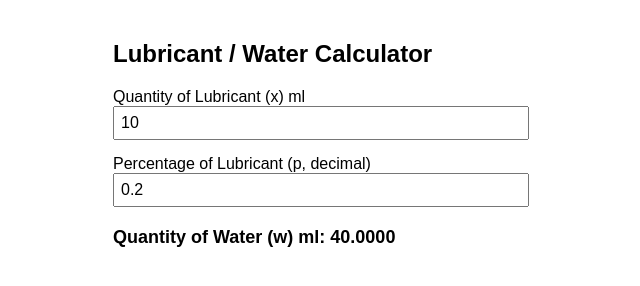
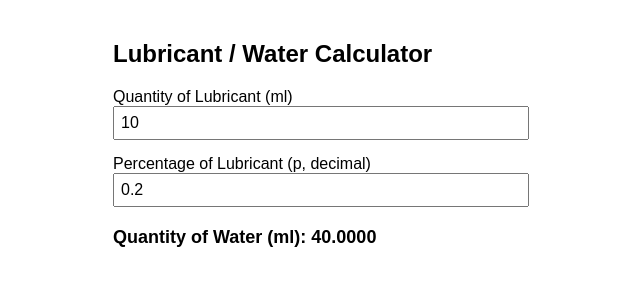
Before and after one commit to ChenchoDorji/lubricant-calculator, a plain HTML site: page index.html in a window 1280 px wide. Shown: the full height of the page, 327-967 px from the left. Drawn offline with Linux system fonts and the light colour scheme.

Commit message:
Update index.html

```diff
--- a/index.html
+++ b/index.html
@@ -30,7 +30,7 @@
   <h2>Lubricant / Water Calculator</h2>
 
   <label>
-    Quantity of Lubricant (x) ml
+    Quantity of Lubricant (ml)
     <input type="number" id="x" step="any" value="10">
   </label>
 
@@ -40,7 +40,7 @@
   </label>
 
   <div class="result">
-    Quantity of Water (w) ml: <span id="w">0</span>
+    Quantity of Water (ml): <span id="w">0</span>
   </div>
 
   <script>
```
